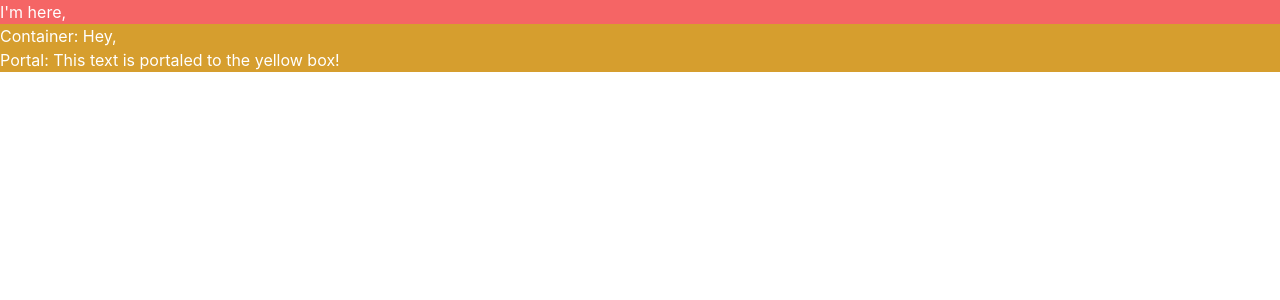
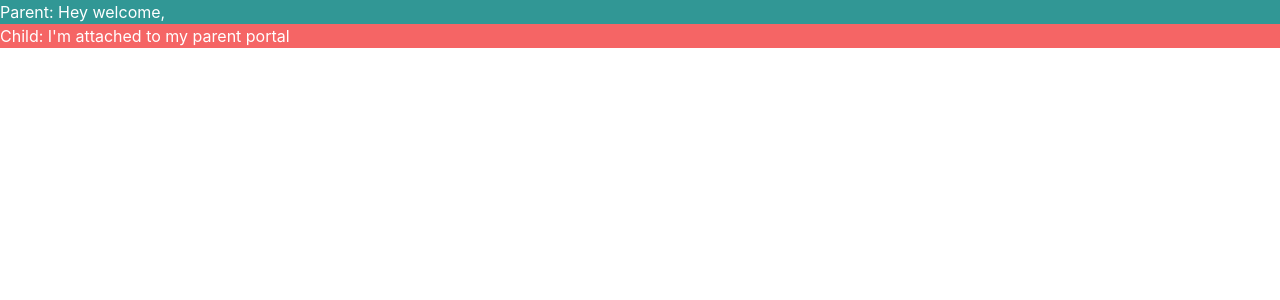
Before and after one commit to kupuma-ru21/urql_chakra, a Next.js app: page / in a window 1280 px wide. Shown: the top 300 px of the page. Built offline with nearby package versions, Linux system fonts and the light colour scheme.

Commit message:
chore: Nesting Portals

```diff
--- a/src/app/page.tsx
+++ b/src/app/page.tsx
@@ -6,20 +6,14 @@ import { useRef } from "react";
 export default function Page() {
   const ref = useRef(null);
   return (
-    <Box bg="red.400" color="white">
-      I&apos;m here,
+    <div>
       <Portal containerRef={ref}>
-        Portal: This text is portaled to the yellow box!
+        <Box bg="teal.500" color="white">
+          <Portal>Child: I&apos;m attached to my parent portal</Portal>
+          Parent: Hey welcome,
+        </Box>
       </Portal>
-      <Box ref={ref} bg="yellow.500">
-        <div>Container: Hey,</div>
-      </Box>
-    </Box>
+      <Box bg="red.400" color="white" ref={ref} />
+    </div>
   );
 }
-
-const steps = [
-  { title: "First", description: "Contact Info" },
-  { title: "Second", description: "Date & Time" },
-  { title: "Third", description: "Select Rooms" },
-];
```
